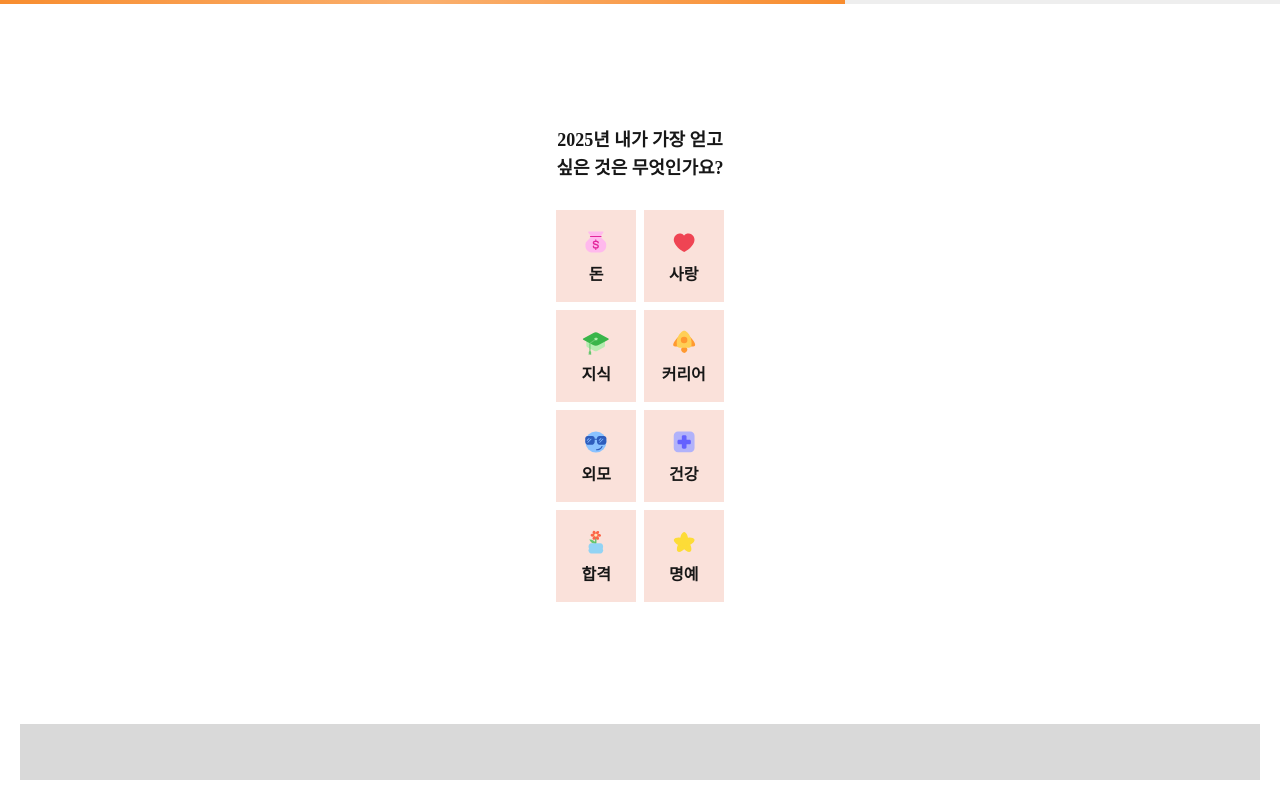
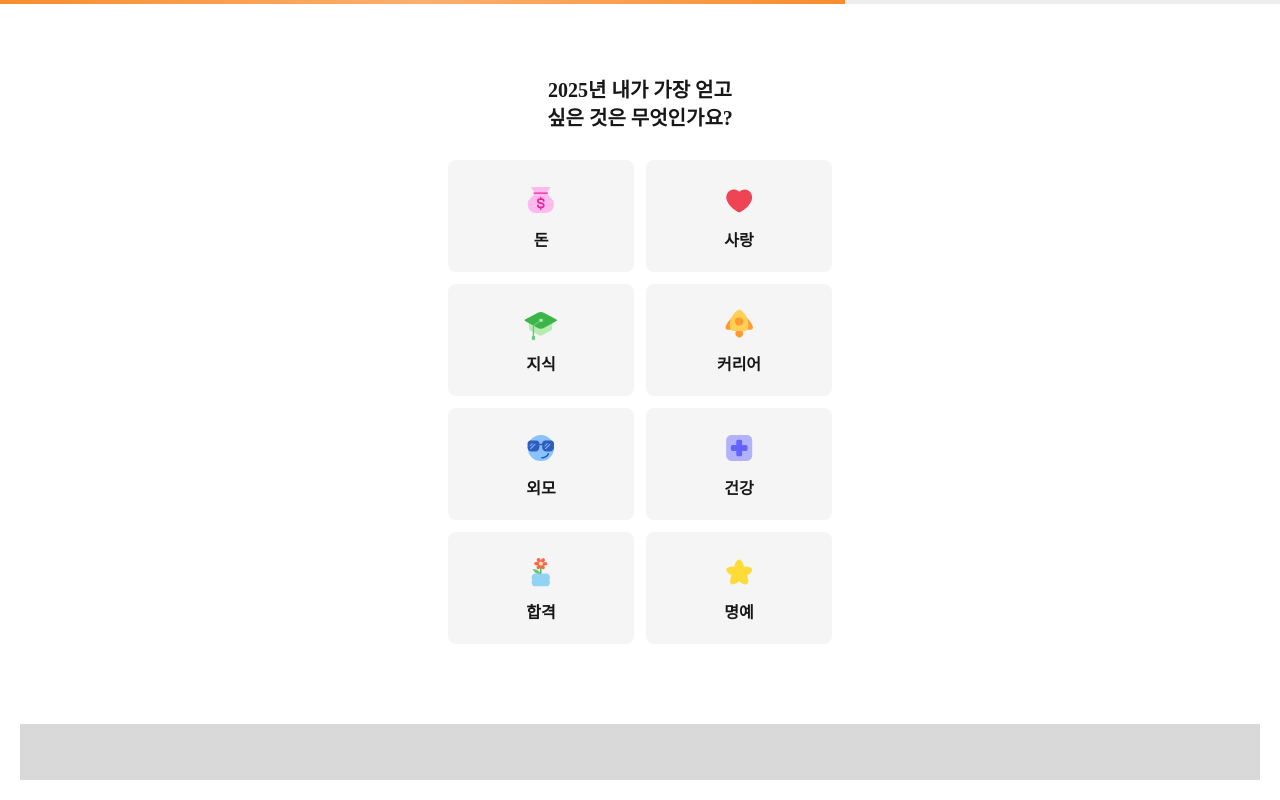
Before and after one commit to saul-atomrigs/ssong-tune-cookie, a Next.js app: page /list in a window 1280 px wide. Built offline with nearby package versions, Linux system fonts and the light colour scheme; a web font is replaced by a local one.

Commit message:
feat: Enhance ListPage layout and styling

```diff
--- a/app/list/page.tsx
+++ b/app/list/page.tsx
@@ -26,21 +26,21 @@ const ListPage = () => {
   return (
     <div className='flex flex-col min-h-screen'>
       <ProgressBar progress={66} />
-      <div className='flex-1 flex items-center justify-center p-5 pb-24'>
-        <div className='flex flex-col items-center space-y-7'>
-          <h1 className='text-lg font-bold text-center font-[GmarketSans]'>
+      <div className='flex-1 flex items-center justify-center p-3 pb-24'>
+        <div className='flex flex-col items-center space-y-7 w-full max-w-sm'>
+          <h1 className='text-xl font-bold text-center font-[GmarketSans]'>
             2025년 내가 가장 얻고
             <br />
             싶은 것은 무엇인가요?
           </h1>
-          <div className='grid grid-cols-2 gap-2 w-full'>
+          <div className='grid grid-cols-2 gap-3 w-full'>
             {items.map(({ text, icon }) => (
               <div
                 key={text}
                 onClick={() => handleClick(text)}
-                className='box flex flex-col items-center justify-center p-4 bg-[#FAE1DA] cursor-pointer hover:opacity-80 w-full'
+                className='box flex flex-col items-center justify-center p-5 bg-[#F5F5F5] cursor-pointer hover:opacity-80 w-full rounded-lg'
               >
-                <div className='relative w-8 h-8 mb-1'>
+                <div className='relative w-10 h-10 mb-2'>
                   <Image
                     src={icon}
                     alt={text}
```
